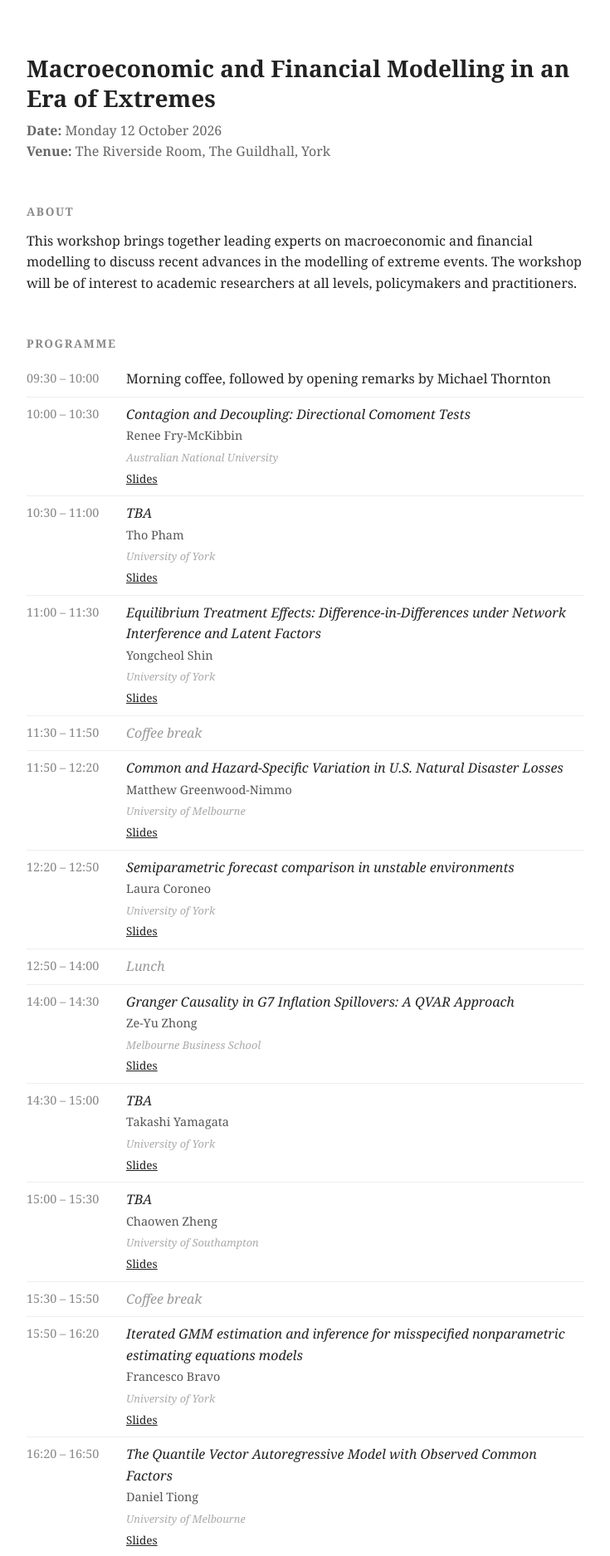
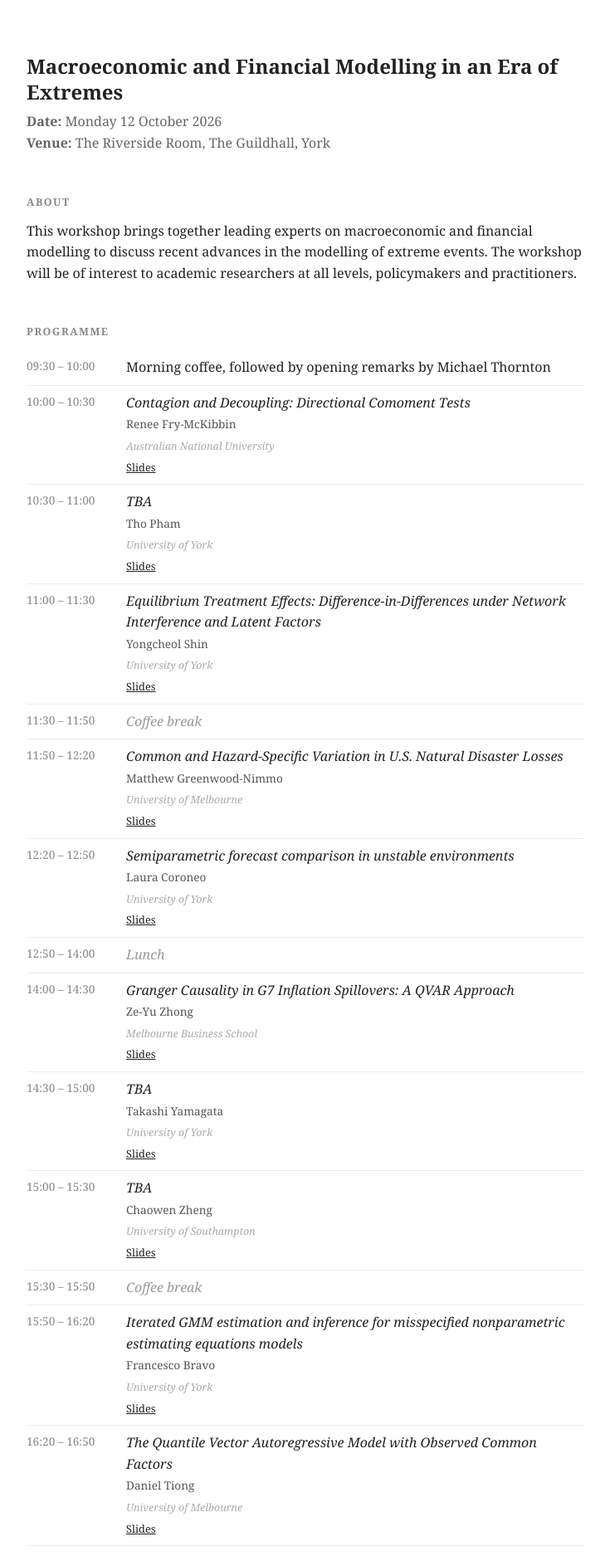
Before and after one commit to efx-york26/York_Workshop_2026, a Jekyll site: the page built from index.md, in a window 1280 px wide. Shown: the top 1875 px of the page at 83% size, without its empty margins (272-1007 px from the left). Built offline with Jekyll 4.4.1, drawn with Linux system fonts in a browser that asks for light colours; our own code applies the rules of GitHub Pages for plain Markdown files.

Commit message:
Reduce font sizes; keep rem units respecting user preferences

```diff
--- a/_layouts/default.html
+++ b/_layouts/default.html
@@ -18,7 +18,7 @@
     padding: 4rem 1.5rem 5rem;
   }
   h1 {
-    font-size: 1.75rem;
+    font-size: 1.5rem;
     font-weight: 600;
     line-height: 1.3;
     margin: 0 0 0.5rem;
@@ -28,7 +28,7 @@
     margin: 0 0 3rem;
   }
   h2 {
-    font-size: 0.85rem;
+    font-size: 0.78rem;
     font-weight: 600;
     letter-spacing: 0.12em;
     text-transform: uppercase;
@@ -43,23 +43,23 @@
     padding: 0.5rem 0;
     border-bottom: 1px solid #eee;
   }
-  .slot .time { color: #888; font-size: 0.9rem; }
+  .slot .time { color: #888; font-size: 0.85rem; }
   .slot.break .title { color: #999; font-style: italic; }
-  .speaker { color: #555; font-size: 0.9rem; }
-  .affil { color: #aaa; font-size: 0.8rem; font-style: italic; }
-  .slides { font-size: 0.85rem; }
+  .speaker { color: #555; font-size: 0.85rem; }
+  .affil { color: #aaa; font-size: 0.78rem; font-style: italic; }
+  .slides { font-size: 0.8rem; }
   .slot.active { background: #fbf5ec; }
   .slot.active .time { color: #8a1f2d; font-weight: 600; }
   .map { width: 100%; height: 240px; border: 0; }
   .mapwrap { position: relative; margin-top: 0.75rem; }
   .mapwrap a { position: absolute; inset: 0; }
   ul { margin: 0; padding-left: 1.2rem; }
-  li .affil { font-size: 0.85rem; }
+  li .affil { font-size: 0.8rem; }
   footer {
     margin-top: 4rem;
     padding-top: 1.5rem;
     border-top: 1px solid #eee;
-    font-size: 0.85rem;
+    font-size: 0.8rem;
     color: #888;
   }
   @media (max-width: 540px) {
```
